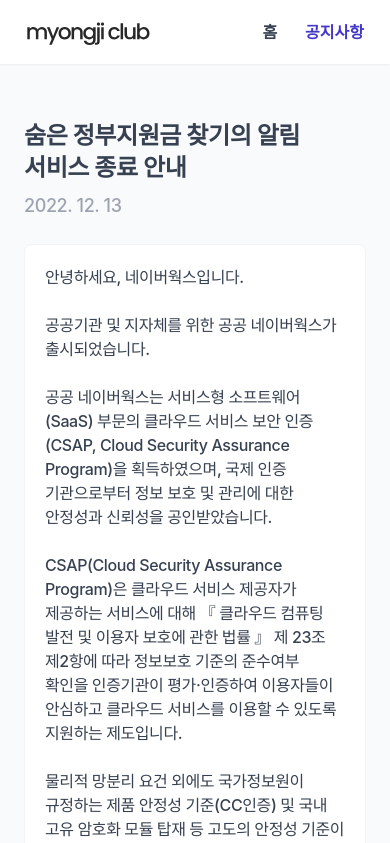
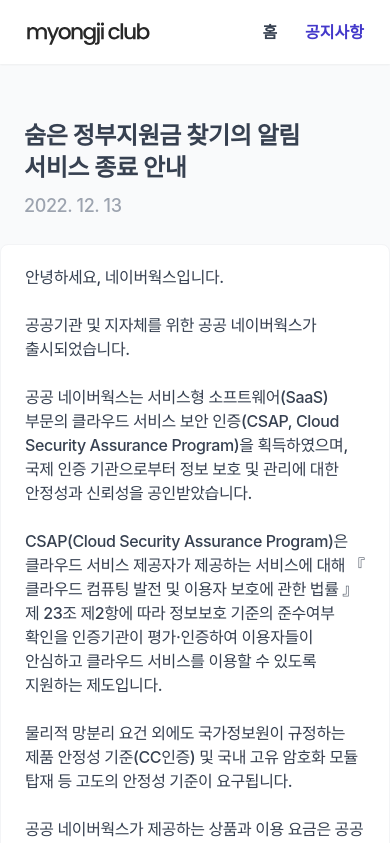
Before and after one commit to k-kbk/Myongji-Club-FE, a Next.js app: page /notice/0 in a window 390 px wide. Shown: the top 843 px of the page. Built offline with nearby package versions, Linux system fonts and the light colour scheme; a web font is replaced by a local one.

Commit message:
design: 패딩 수정

```diff
--- a/src/components/layout/index.tsx
+++ b/src/components/layout/index.tsx
@@ -1,3 +1,4 @@
+import { useRouter } from 'next/router';
 import Header from '../common/Header';
 import Footer from '../common/Footer';
 
@@ -6,10 +7,19 @@ type LayoutProps = {
 };
 
 export default function Layout({ children }: LayoutProps) {
+  const router = useRouter();
+  /** 현재 경로 */
+  const curPath = router.pathname;
+  const removePadding = curPath.includes('club') || curPath.includes('notice/');
+
   return (
     <div className="flex min-h-screen w-full flex-col items-center justify-between">
       <Header />
-      <div className="flex w-full max-w-screen-lg flex-col px-6 tracking-tight text-gray-700 sm:px-10 md:px-6">
+      <div
+        className={`flex w-full max-w-screen-lg flex-col ${
+          removePadding ? 'px-0' : 'px-6'
+        } tracking-tight text-gray-700 sm:px-10 md:px-6`}
+      >
         {children}
       </div>
       <Footer />
--- a/src/pages/notice/[id]/index.tsx
+++ b/src/pages/notice/[id]/index.tsx
@@ -58,7 +58,7 @@ const content = [
 export default function Index({ noticeId }: { noticeId: number }) {
   return (
     <>
-      <div className="mb-6 md:mb-8">
+      <div className="mb-6 px-6 md:mb-8">
         <h1 className="mt-30 mb-2 text-2xl font-bold md:mb-4 md:mt-44 md:text-3xl">
           {dummy[noticeId].title}
         </h1>
@@ -66,7 +66,7 @@ export default function Index({ noticeId }: { noticeId: number }) {
           {dummy[noticeId].date}
         </time>
       </div>
-      <div className="mb-6 w-full rounded-lg border border-gray-100 bg-white p-5 md:mb-8 md:p-7">
+      <div className="mb-6 w-full rounded-lg border border-gray-100 bg-white px-6 py-5 md:mb-8 md:p-7">
         {content.map((line, index) => (
           // eslint-disable-next-line react/no-array-index-key
           <div key={index}>
```
